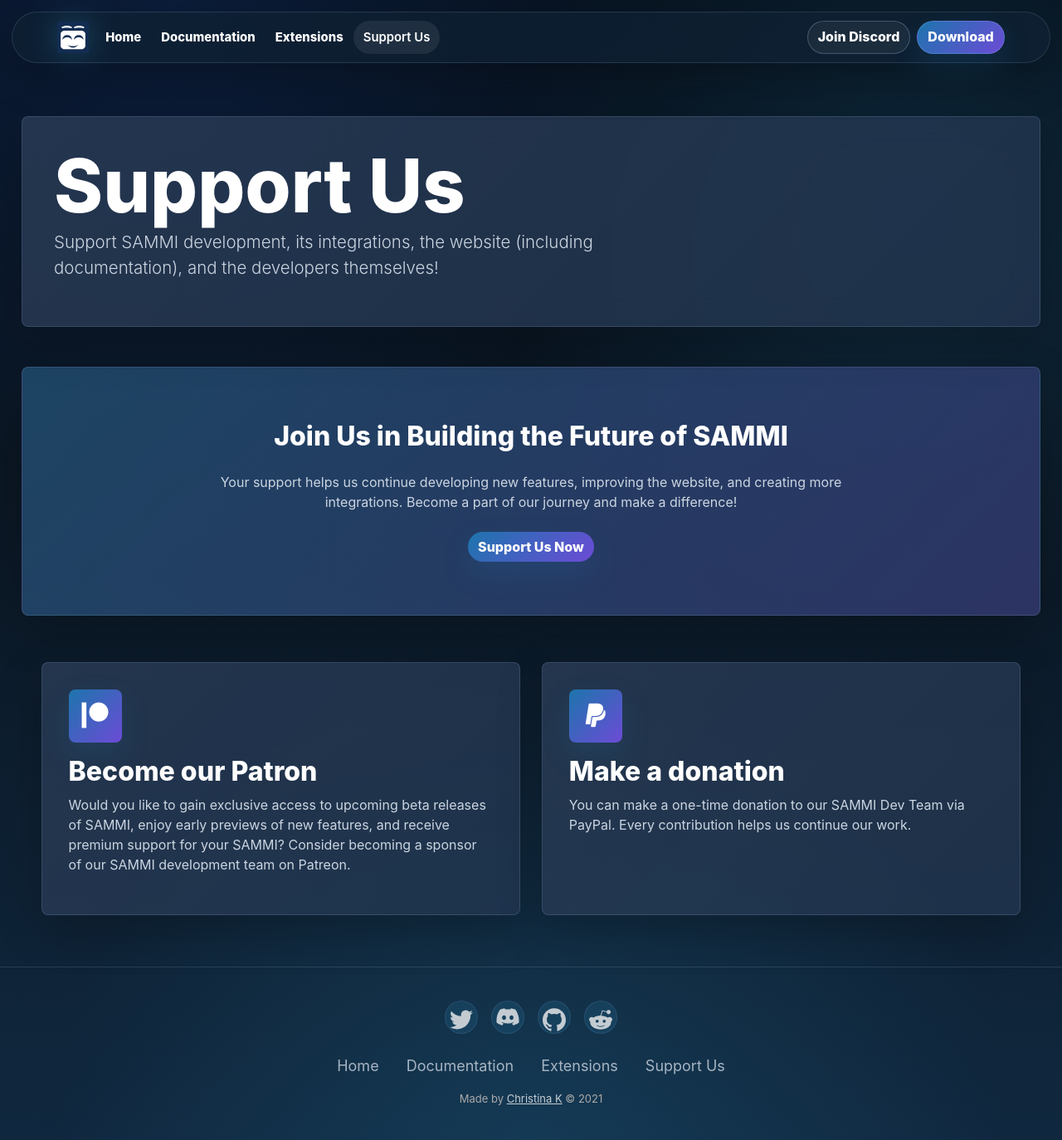
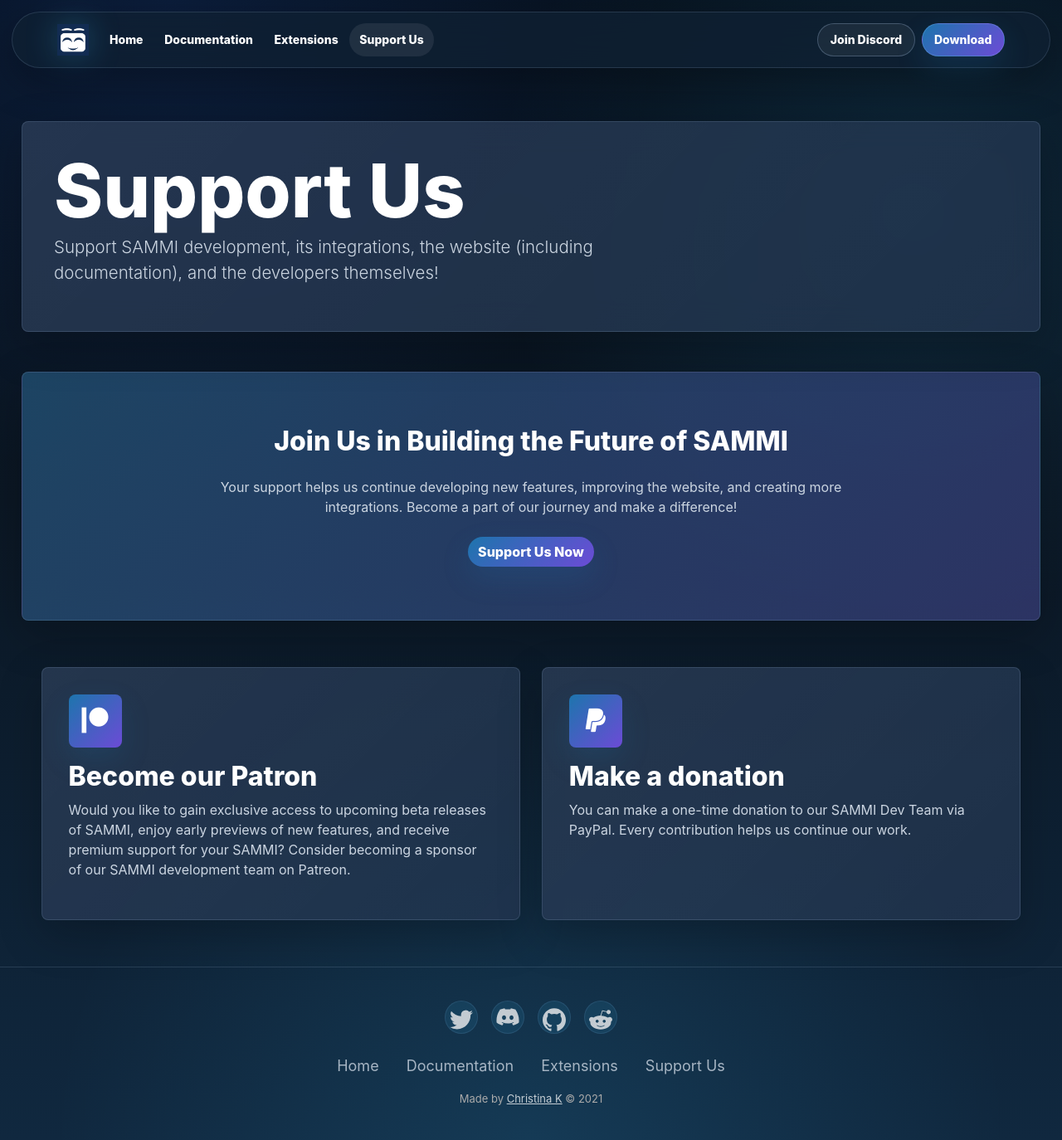
Before and after one commit to SAMMISolutions/SAMMISolutions.github.io, a Jekyll site: the page built from donate.html, in a window 1280 px wide and 1374 px high. Shown: the whole window at 83% size. Built offline with Jekyll 4.4.1, drawn with Linux system fonts in a browser that asks for light colours; comment, search, counter and statistics services are not loaded.

Commit message:
shared header styling

```diff
--- a/_layouts/barebone.html
+++ b/_layouts/barebone.html
@@ -13,6 +13,7 @@
 <link href="{{ 'assets/css/' | append: page.css | append: '.css' | relative_url }}" rel="stylesheet">
 {% endif %}
 <link href="{{ 'assets/css/refresh.css' | relative_url }}" rel="stylesheet">
+<link href="{{ 'assets/css/shared-header.css' | relative_url }}" rel="stylesheet">
 <link rel="apple-touch-icon" sizes="180x180" href="{{ 'assets/favicon/apple-touch-icon.png' | relative_url }}">
 <link rel="icon" type="image/png" sizes="32x32" href="{{ 'assets/favicon/favicon-32x32.png' | relative_url }}">
 <link rel="icon" type="image/png" sizes="16x16" href="{{ 'assets/favicon/favicon-16x16.png' | relative_url }}">
@@ -24,7 +25,7 @@
 {% seo %}
 </head>
 <body class="d-flex flex-column min-vh-100">
-<header class="navbar navbar-expand-lg navbar-dark lb-navbar">
+<header class="navbar navbar-expand-lg navbar-dark lb-navbar sammi-header">
   <nav class="container-xxl flex-wrap flex-lb-nowrap" aria-label="Top Navigation">
     <a class="navbar-brand p-0 me-2" href="/" aria-label="SAMMI">
       <img src="{{ 'assets/favicon/sammi.png' | relative_url }}" width="35" height="35">
--- /dev/null
+++ b/assets/css/shared-header.css
@@ -0,0 +1,211 @@
+:root {
+  --sammi-header-bg: rgba(15, 32, 51, 0.82);
+  --sammi-header-bg-open: rgba(15, 32, 51, 0.96);
+  --sammi-header-border: rgba(191, 219, 254, 0.14);
+  --sammi-header-border-strong: rgba(191, 219, 254, 0.25);
+  --sammi-header-text: #ffffff;
+  --sammi-header-muted: #cbd5e1;
+}
+
+.sammi-header.lb-navbar {
+  position: sticky !important;
+  inset: auto !important;
+  top: 14px !important;
+  z-index: 1040 !important;
+  width: calc(100% - 28px) !important;
+  max-width: none !important;
+  min-height: 68px;
+  margin: 14px auto 0 !important;
+  padding: 10px 0 !important;
+  background: var(--sammi-header-bg) !important;
+  border: 1px solid var(--sammi-header-border) !important;
+  border-radius: 999px !important;
+  box-shadow: 0 18px 48px rgba(0, 0, 0, 0.28) !important;
+  backdrop-filter: blur(18px);
+}
+
+.sammi-header.lb-navbar.header-scrolled {
+  background: rgba(15, 32, 51, 0.92) !important;
+}
+
+.sammi-header > .container-xxl,
+.sammi-header > .container {
+  display: flex !important;
+  align-items: center !important;
+  width: 100% !important;
+  max-width: 1180px !important;
+  margin-inline: auto !important;
+  padding-inline: clamp(0.75rem, 1.5vw, 1.5rem) !important;
+}
+
+.sammi-header .navbar-brand {
+  display: inline-flex !important;
+  align-items: center !important;
+  flex: 0 0 auto !important;
+  margin-right: clamp(0.7rem, 1vw, 1rem) !important;
+  padding: 0 !important;
+  color: var(--sammi-header-text) !important;
+  background: transparent !important;
+  border-radius: 0 !important;
+}
+
+.sammi-header .navbar-brand img {
+  width: 38px !important;
+  height: 38px !important;
+  max-width: 38px !important;
+  max-height: 38px !important;
+  filter: drop-shadow(0 0 18px rgba(56, 189, 248, 0.26));
+}
+
+.sammi-header .navbar-collapse {
+  flex-grow: 1 !important;
+}
+
+.sammi-header .navbar-nav {
+  align-items: center !important;
+  gap: 0.1rem !important;
+}
+
+.sammi-header .navbar-nav .nav-link,
+.sammi-header .navbar-nav .nav-link:focus {
+  display: inline-flex !important;
+  align-items: center !important;
+  min-height: 40px !important;
+  padding: 0.55rem 0.75rem !important;
+  color: var(--sammi-header-text) !important;
+  font-family: Inter, "Open Sans", system-ui, -apple-system, BlinkMacSystemFont, "Segoe UI", sans-serif !important;
+  font-size: 14px !important;
+  font-weight: 800 !important;
+  line-height: 1 !important;
+  text-decoration: none !important;
+  background: transparent !important;
+  border: 0 !important;
+  border-radius: 999px !important;
+  box-shadow: none !important;
+}
+
+.sammi-header .navbar-nav .nav-link:hover,
+.sammi-header .navbar-nav .nav-link.active,
+.sammi-header .navbar-nav .nav-link.active:focus,
+.sammi-header .navbar-nav li:hover > .nav-link {
+  color: var(--sammi-header-text) !important;
+  background: rgba(255, 255, 255, 0.08) !important;
+}
+
+.sammi-header .navbar-actions {
+  margin-left: auto !important;
+}
+
+.sammi-header .btn-lb-download,
+.sammi-header .btn-lb-download:focus {
+  display: inline-flex !important;
+  align-items: center !important;
+  justify-content: center !important;
+  min-height: 40px !important;
+  padding: 0.55rem 0.9rem !important;
+  color: var(--sammi-header-text) !important;
+  font-family: Inter, "Open Sans", system-ui, -apple-system, BlinkMacSystemFont, "Segoe UI", sans-serif !important;
+  font-size: 14px !important;
+  font-weight: 800 !important;
+  line-height: 1 !important;
+  text-decoration: none !important;
+  background: rgba(255, 255, 255, 0.06) !important;
+  border: 1px solid var(--sammi-header-border-strong) !important;
+  border-radius: 999px !important;
+  box-shadow: none !important;
+}
+
+.sammi-header .btn-lb-download:last-of-type {
+  background: linear-gradient(135deg, #1d75ad, #6c4bd6) !important;
+  border-color: rgba(147, 197, 253, 0.24) !important;
+  box-shadow: 0 14px 34px rgba(29, 117, 173, 0.2) !important;
+}
+
+.sammi-header .btn-lb-download:hover,
+.sammi-header .btn-lb-download:active {
+  color: var(--sammi-header-text) !important;
+  background: rgba(255, 255, 255, 0.1) !important;
+  border-color: rgba(191, 219, 254, 0.34) !important;
+}
+
+.sammi-header .btn-lb-download:last-of-type:hover,
+.sammi-header .btn-lb-download:last-of-type:active {
+  background: linear-gradient(135deg, #1f7fb9, #6042c2) !important;
+}
+
+.sammi-header .navbar-toggler {
+  color: var(--sammi-header-text) !important;
+  padding: 0.35rem !important;
+  border: 0 !important;
+  border-radius: 999px !important;
+  box-shadow: none !important;
+}
+
+.sammi-header .navbar-toggler:focus {
+  box-shadow: 0 0 0 3px rgba(147, 197, 253, 0.24) !important;
+}
+
+@media (min-width: 992px) {
+  .sammi-header .navbar-collapse {
+    display: flex !important;
+    align-items: center !important;
+    flex-basis: auto !important;
+  }
+
+  .sammi-header .navbar-nav {
+    flex-direction: row !important;
+  }
+}
+
+@media (max-width: 991.98px) {
+  .sammi-header.lb-navbar {
+    top: 8px !important;
+    width: calc(100% - 16px) !important;
+    border-radius: 22px !important;
+  }
+
+  .sammi-header > .container-xxl,
+  .sammi-header > .container {
+    position: relative !important;
+  }
+
+  .sammi-header .navbar-collapse {
+    flex-basis: 100% !important;
+    margin-top: 12px !important;
+    padding: 12px !important;
+    background: var(--sammi-header-bg-open) !important;
+    border: 1px solid var(--sammi-header-border) !important;
+    border-radius: 18px !important;
+    box-shadow: 0 22px 60px rgba(0, 0, 0, 0.36) !important;
+    backdrop-filter: blur(12px);
+  }
+
+  .sammi-header .navbar-nav {
+    flex-direction: column !important;
+    align-items: stretch !important;
+    width: 100% !important;
+  }
+
+  .sammi-header .nav-item {
+    width: 100% !important;
+  }
+
+  .sammi-header .navbar-nav .nav-link,
+  .sammi-header .navbar-nav .nav-link:focus {
+    display: flex !important;
+    width: 100% !important;
+    min-height: 42px !important;
+    padding: 0.75rem 0.9rem !important;
+    border-radius: 10px !important;
+  }
+
+  .sammi-header .navbar-actions {
+    width: 100% !important;
+    margin-left: 0 !important;
+  }
+
+  .sammi-header .btn-lb-download {
+    width: 100% !important;
+    min-height: 42px !important;
+  }
+}
--- a/index.html
+++ b/index.html
@@ -35,6 +35,7 @@
   <!-- Template Main CSS File -->
   <link href="main_assets/css/style.css" rel="stylesheet">
   <link href="main_assets/css/refresh.css" rel="stylesheet">
+  <link href="assets/css/shared-header.css" rel="stylesheet">
 
   <!-- =======================================================
   * Template Name: Scaffold - v4.10.0
@@ -57,7 +58,7 @@
 <body>
 
   <!-- ======= Header ======= -->
-  <header id="header" class="fixed-top navbar navbar-expand-lg navbar-dark lb-navbar">
+  <header id="header" class="fixed-top navbar navbar-expand-lg navbar-dark lb-navbar sammi-header">
     <nav class="container-xxl flex-wrap flex-lb-nowrap" aria-label="Top Navigation">
       <a class="navbar-brand p-0 me-2" href="https://sammi.solutions" aria-label="SAMMI">
         <img src="main_assets/img/logo.png" width="35" height="35" alt="SAMMI">
```
